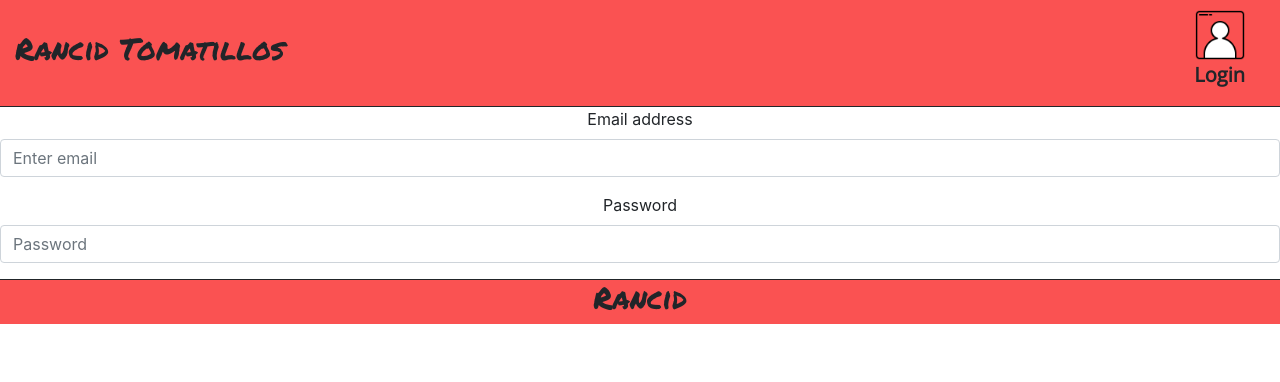
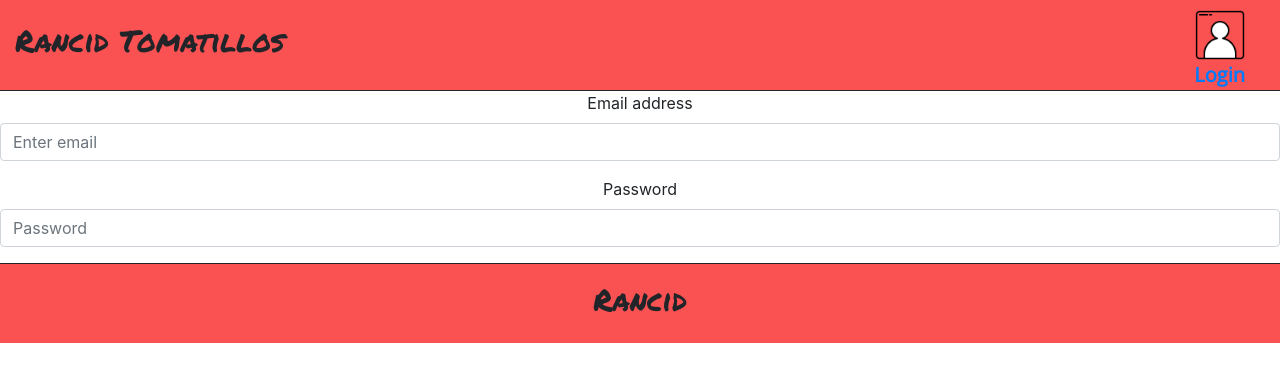
Before and after one commit to Chriscastanuela/Rancid-Tomatillos, a React (Create React App) app: page /login in a window 1280 px wide. Shown: the top 382 px of the page. Built offline with nearby package versions, Linux system fonts and the light colour scheme.

Commit message:
Connect link to login page

```diff
--- a/package.json
+++ b/package.json
@@ -6,10 +6,8 @@
     "@testing-library/jest-dom": "^4.2.4",
     "@testing-library/react": "^9.5.0",
     "@testing-library/user-event": "^7.2.1",
-    "bootstrap": "^4.5.2",
     "node-sass": "^4.14.1",
     "react": "^16.13.1",
-    "react-bootstrap": "^1.3.0",
     "react-dom": "^16.13.1",
     "react-router-dom": "^5.2.0",
     "react-scripts": "3.4.3"
--- a/src/Components/Footer.jsx
+++ b/src/Components/Footer.jsx
@@ -16,7 +16,8 @@ const sectionStyle = {
     borderRight: 'none',
     borderBottom: 'none',
     borderWidth: '1px',
-    backgroundColor: '#fa5252'
+    backgroundColor: '#fa5252',
+    height: '80px'
 }
 
 const headerStyle = {
--- a/src/Components/Header.jsx
+++ b/src/Components/Header.jsx
@@ -1,5 +1,6 @@
 import React, { Component } from 'react'
 import userIcon from '../Assets/user.png'
+import { NavLink } from 'react-router-dom'
 
 export class Header extends Component {
 
@@ -9,7 +10,7 @@ export class Header extends Component {
                 <h1 className="Header" style={headerStyle}>Rancid Tomatillos</h1>
                 <div className="UserNameAndIcon" style={userNameAndIconStyle}>
                     <img src={userIcon} alt="User Icon" style={userIconStyle}/>
-                    <p className="User" style={userStyle}>Login</p>
+                    <NavLink to="login" className="User" style={userStyle}>Login</NavLink>
                 </div>
             </section>
         )
@@ -50,7 +51,10 @@ const userStyle = {
     fontWeight: 'bold',
     fontSize: '20px',
     gridColumn: '2',
-    cursor: 'pointer'
+    cursor: 'pointer',
+    visited: {
+        color: 'black'
+    }
     // marginRight: '20px'
 }
 
--- a/src/Components/Main.jsx
+++ b/src/Components/Main.jsx
@@ -15,7 +15,7 @@ export default function Main() {
 
 // let mainSectionStyle = {
 //   display: 'grid',
-//   gridTemplateRows: '1fr 1fr'
+//   gridTemplateRows: '.5fr 1fr'
 // }
 
 // getRecentMovies() {
--- a/src/Components/MovieCard.jsx
+++ b/src/Components/MovieCard.jsx
@@ -23,7 +23,7 @@ const bodyStyle = {
   overflowX: 'scroll',
   overflowY: 'hidden',
   maxHeight: '91px',
-  whiteSpace: 'nowrap'
+  whiteSpace: 'nowrap',
 }
 
 export default MovieCard
```
Also changed, not shown: src/Components/ListSection.jsx (line endings or trailing spaces), 1 other file (tests, documents, lock files or other folders).
